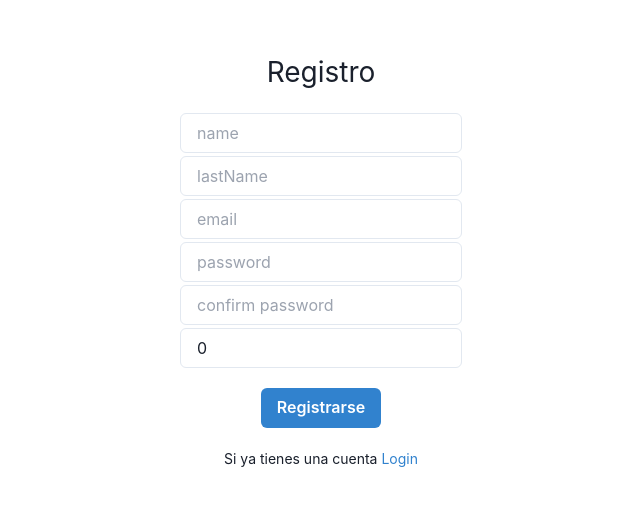
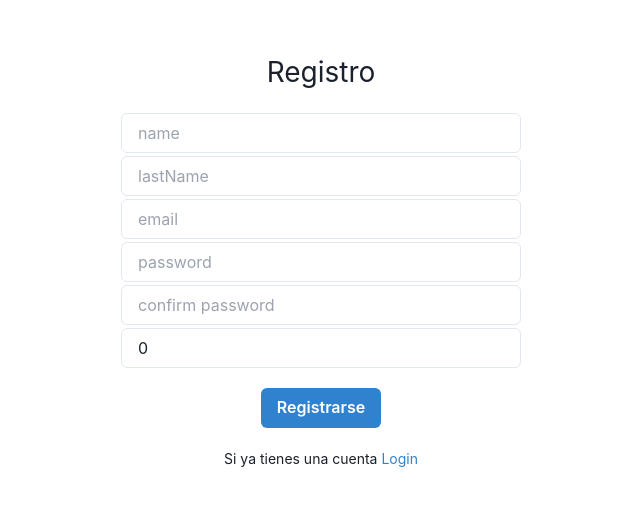
Before and after one commit to carlosatey/facturas, a React (Vite) app: page /register in a window 1280 px wide. Shown: the part 140-646 px from the top of the page, without its empty margins (319-959 px from the left). Built offline with nearby package versions, Linux system fonts and the light colour scheme.

Commit message:
Refresh rutas

```diff
--- a/src/pages/Register.tsx
+++ b/src/pages/Register.tsx
@@ -73,9 +73,10 @@ const Register = () => {
 
     return(
         <>
-            <Flex flexDirection={'column'} alignItems={"center"} justifyContent={'center'} h={'100vh'}>
+            <Flex display={'flex'} flexDirection={'column'} alignItems={"center"} justifyContent={'center'} w={'100vw'} h={'100vh'}>
                 <Text mb={5} fontSize={28}>Registro</Text>
-                        <Formik
+                    <Box display={'flex'} w={'100vw'} alignContent={'center'} justifyContent={'center'}>
+                    <Formik
                            initialValues={{ name: '', lastName: '', email: '', password: '', confirmPassword: '', phone: 0 }}
                            validationSchema={validationSchemaRegister}
                            validateOnSubmit={true}
@@ -92,6 +93,7 @@ const Register = () => {
                                 onBlur={props.handleBlur}
                                 value={props.values.name}
                                 name="name"
+                                width="400px"
                                 >
                                 </Input>
                                 <Text
@@ -205,10 +207,10 @@ const Register = () => {
                              </form>
                            )}
                         </Formik>
-                    </Flex>
-
-                </>
-            )
-}
+                    </Box>
+                </Flex>
+            </>
+        )
+    }
 
 export {Register}
```
Also changed, not shown: vercel.json (added).
